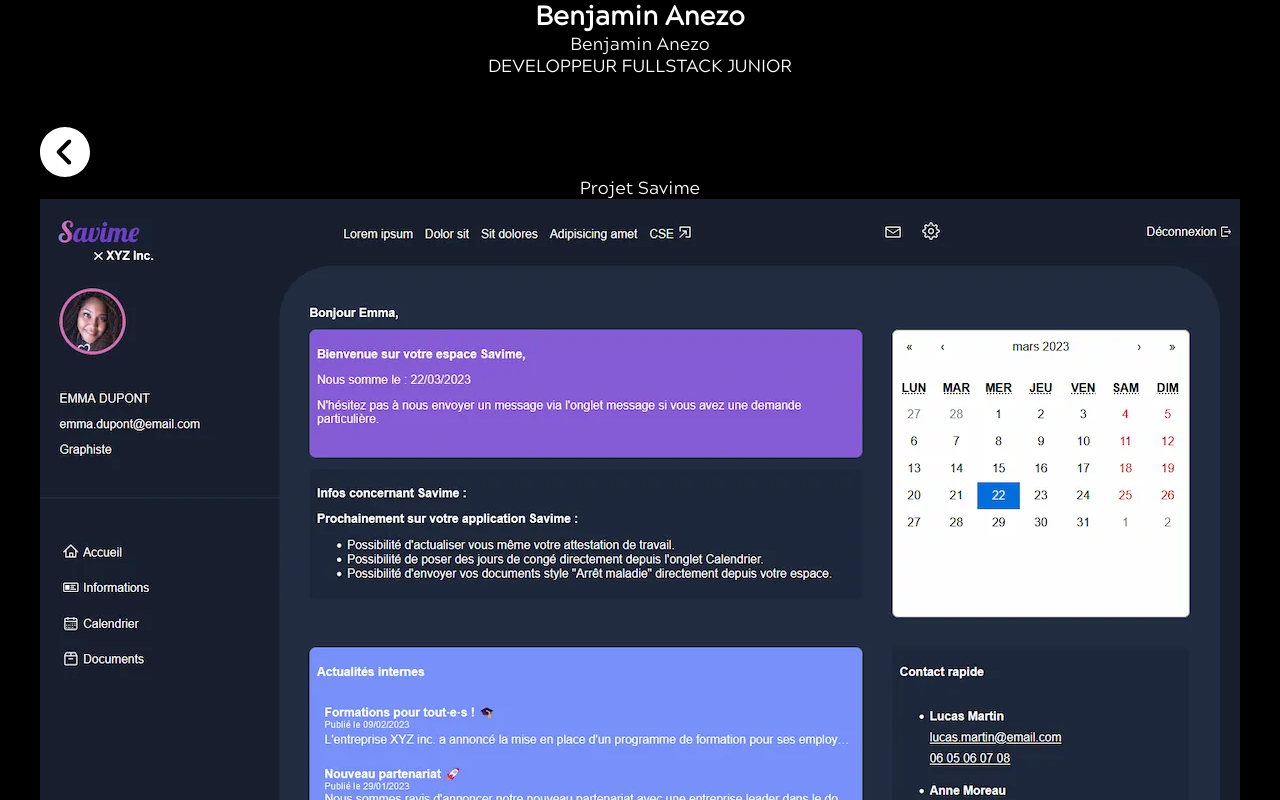
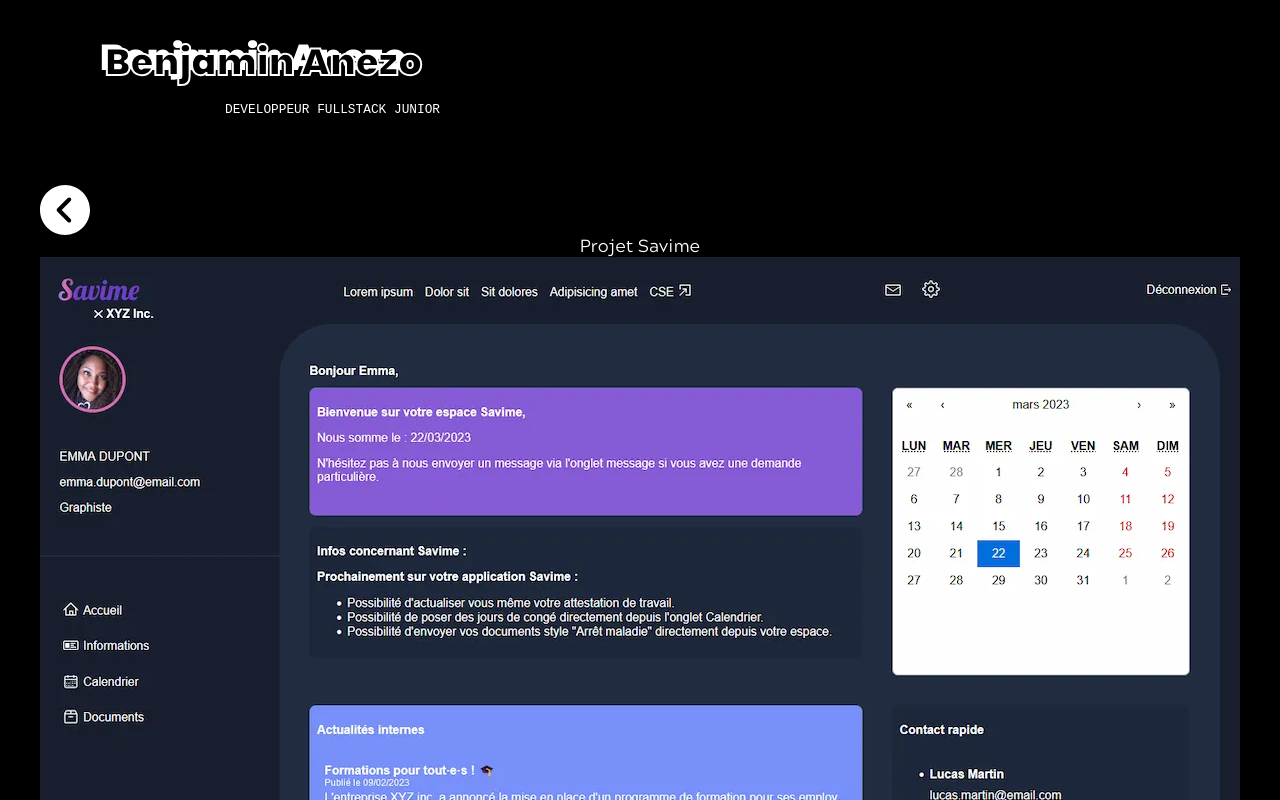
Before and after one commit to Nekall/personal-site, a React (Create React App) app: page /savime in a window 1280 px wide. Shown: the top 800 px of the page. Built offline with nearby package versions, Linux system fonts and the light colour scheme.

Commit message:
refacto: clean & opti

```diff
--- a/src/components/Name/index.jsx
+++ b/src/components/Name/index.jsx
@@ -1,11 +1,12 @@
-import React from "react";
+// Styles
+import styles from "./styles.module.scss";
 
 const Name=()=>(
-  <nav className="navbar">
+  <nav>
     <div>
-      <h1 className="name">Benjamin Anezo</h1>
-      <p className="name front-name">Benjamin Anezo</p>
-      <p className="note">DEVELOPPEUR FULLSTACK JUNIOR</p>
+      <h1 className={styles.name}>Benjamin Anezo</h1>
+      <p className={`${styles.name} ${styles.front_name}`}>Benjamin Anezo</p>
+      <p className={styles.note}>DEVELOPPEUR FULLSTACK JUNIOR</p>
     </div>
   </nav>
 );
--- /dev/null
+++ b/src/components/Name/styles.module.scss
@@ -0,0 +1,69 @@
+nav {
+    font-family: 'Poppins Black';
+    min-height: 60px;
+    font-size: 1.5rem;
+    padding: 30px 0 45px 100px;
+    margin-right: 30px;
+    text-align: left;
+    background: #000;
+    position: sticky;
+    z-index: 99;
+    top: 0;
+
+    .name {
+        position: absolute;
+
+        &.front_name {
+            color: #000;
+            -webkit-text-stroke: 2px #fff;
+            font-size: 2.33rem;
+            margin-left: 5px;
+            top: 34px;
+        }
+    }
+
+    .note {
+        position: absolute;
+        font-size: 0.8rem;
+        top: 102px;
+        left: 225px;
+        width: 28ch;
+        animation: blink .5s step-end infinite alternate;
+        white-space: nowrap;
+        overflow: hidden;
+        border-right: 2px solid;
+        font-family: monospace;
+    }
+}
+
+@keyframes typing {
+    from {
+        width: 0
+    }
+}
+
+@keyframes blink {
+    50% {
+        border-color: transparent
+    }
+}
+
+@media only screen and (max-width: 920px) {
+    nav {
+        padding: 30px 0 45px 10px;
+        position: initial;
+
+        .name {
+            font-size: 2rem;
+
+            &.front-name {
+                font-size: 2.1rem;
+            }
+        }
+
+        .note {
+            top: 100px;
+            left: 90px;
+        }
+    }
+}
--- a/src/index.jsx
+++ b/src/index.jsx
@@ -1,15 +1,15 @@
-import { BrowserRouter as Router, Switch, Route } from 'react-router-dom';
-import ReactDOM from 'react-dom';
+import { BrowserRouter as Router, Switch, Route } from "react-router-dom";
+import ReactDOM from "react-dom";
 
 // Components
-import Navbar from 'components/Navbar';
-import Footer from 'components/Footer';
-import Name from 'components/Name';
+import Navbar from "components/Navbar";
+import Footer from "components/Footer";
+import Name from "components/Name";
 
 // Pages
-import Project from 'pages/Project';
-import Error from 'pages/Error';
-import Home from 'pages/Home';
+import Project from "pages/Project";
+import Error from "pages/Error";
+import Home from "pages/Home";
 
 // Assets
 import silverfish from "./assets/images/projects/silverfish-screen.webp";
@@ -19,11 +19,9 @@ import slickk from "./assets/images/projects/slickk-screen.webp";
 import savime from "./assets/images/projects/savime-screen.webp";
 
 // Styles
-import './style/main.scss';
+import "./style/main.scss";
 
-
-const App=()=>{
-  return (
+const App = () => (
   <div>
     <Router>
       <main>
@@ -59,9 +57,8 @@ const App=()=>{
         </Switch>
       </main>
     </Router>
-      <Footer/>
+    <Footer />
   </div>
-  )
-};
+);
 
 ReactDOM.render(<App />, document.getElementById('root'));
--- a/src/pages/Error/index.jsx
+++ b/src/pages/Error/index.jsx
@@ -1,16 +1,14 @@
 import React from "react";
 import { Link } from "react-router-dom";
 
-const Error=()=>{
-
-  return(
-    <div className="error">
+const Error = () => (
+  <div className="error">
     <h1>Erreur 404</h1>
     <p>Page non trouvée</p>
-      <Link to="/">
-        <p>Retour à la page d'accueil</p>
-      </Link>
-    </div>
-  )
-};
+    <Link to="/">
+      <p>Retour à la page d'accueil</p>
+    </Link>
+  </div>
+);
+
 export default Error;
--- a/src/pages/Project/index.jsx
+++ b/src/pages/Project/index.jsx
@@ -1,8 +1,8 @@
 import React from "react";
-import { Link } from 'react-router-dom';
+import { Link } from "react-router-dom";
 
 // Assets
-import previous from 'assets/images/previous.svg';
+import previous from "assets/images/previous.svg";
 
 // Styles
 import styles from "../../style/pages/Project.module.scss";
```
Lines whose indentation alone changed are shown as unchanged.
